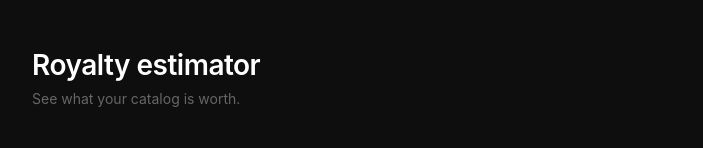
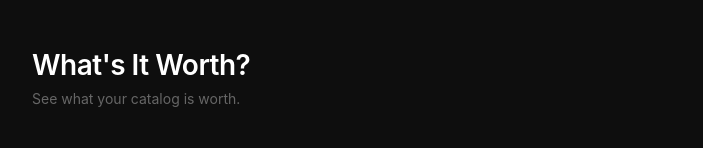
Before and after one commit to alexanderfrankel-lang/royalty-estimator, a website: page public/index.html in a window 1280 px wide. Shown: the top 148 px of the page, without its empty margins (288-991 px from the left). Drawn offline with Linux system fonts and the light colour scheme.

Commit message:
Update index.html

```diff
--- a/public/index.html
+++ b/public/index.html
@@ -66,7 +66,7 @@
 <body>
 <div class="app">
   <div class="header">
-    <h1>Royalty estimator</h1>
+    <h1>What's It Worth?</h1>
     <p>See what your catalog is worth.</p>
   </div>
   <div class="search-row">
```
